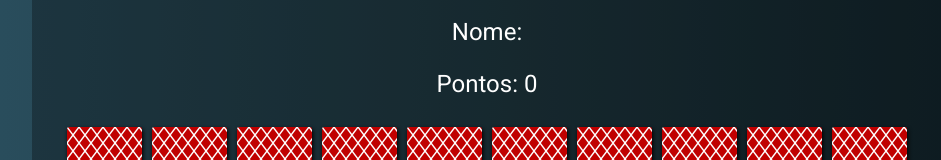
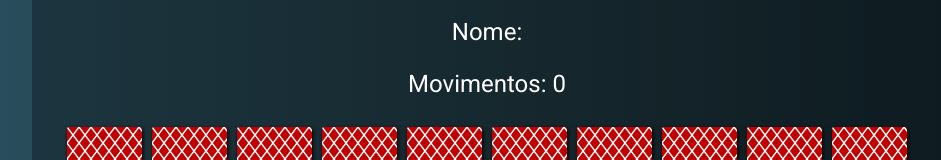
Before and after one commit to felipebiel/vue-memory-game, a Vue app: page / in a window 1280 px wide. Both pictures are taken after a click on the button "Iniciar". Shown: the part 173-333 px from the top of the page, without its empty margins (153-1094 px from the left). Built offline with nearby package versions, Linux system fonts and the light colour scheme.

Commit message:
Change: Label de pontos para movimentos

```diff
--- a/src/components/score/Score.html
+++ b/src/components/score/Score.html
@@ -4,7 +4,7 @@
     <p v-if="!stillCardsSelected && endOfGame" class="score__text">Sua pontuação</p>
 
     <p class="score__text">Nome: {{ name }}</p>
-    <p class="score__text">Pontos: {{ moves }}</p>
+    <p class="score__text">Movimentos: {{ moves }}</p>
 
     <button v-if="!stillCardsSelected && endOfGame" type="button" class="score__button" @click="emitResetGame">
         Reiniciar
```
